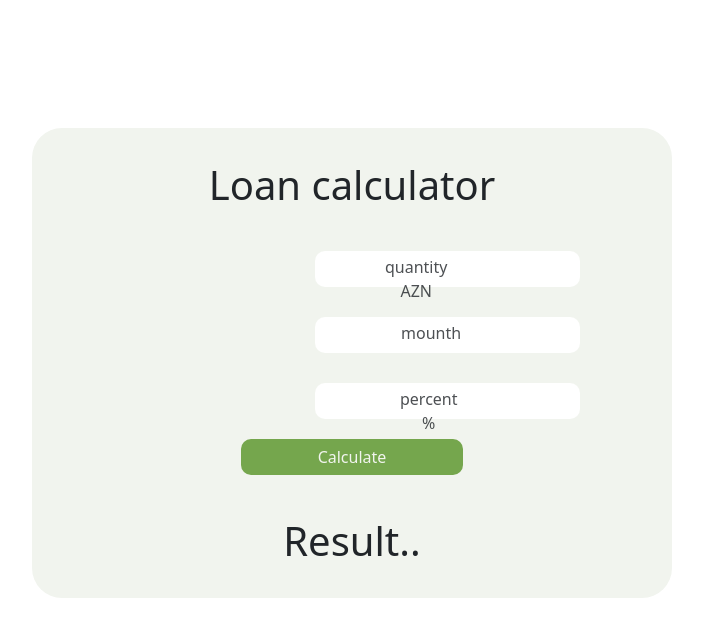
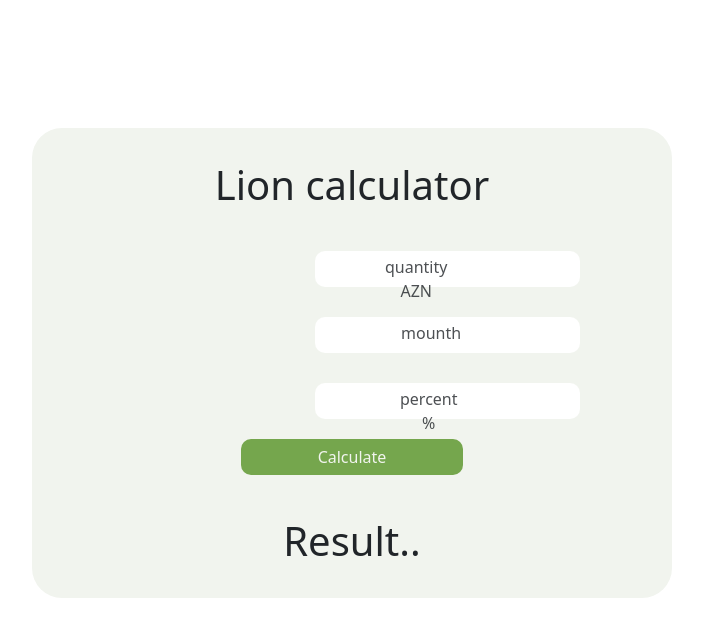
Before and after one commit to AslanHasanov/Credit-Calculation, a plain HTML site: page index.htm in a window 1280 px wide. Shown: the whole page, without its empty margins (288-991 px from the left). Drawn offline with Linux system fonts and the light colour scheme.

Commit message:
3. commit

```diff
--- a/index.htm
+++ b/index.htm
@@ -14,7 +14,7 @@
     <div class="program  text-center py-5 ">
         <div class="for justify-content-around text-center">
 
-            <h1>Loan calculator</h1>
+            <h1>Lion calculator</h1>
             <div class="content">
                 <div class="dose">
                     <input onclick="move1()" id="amount" type="text">
```
